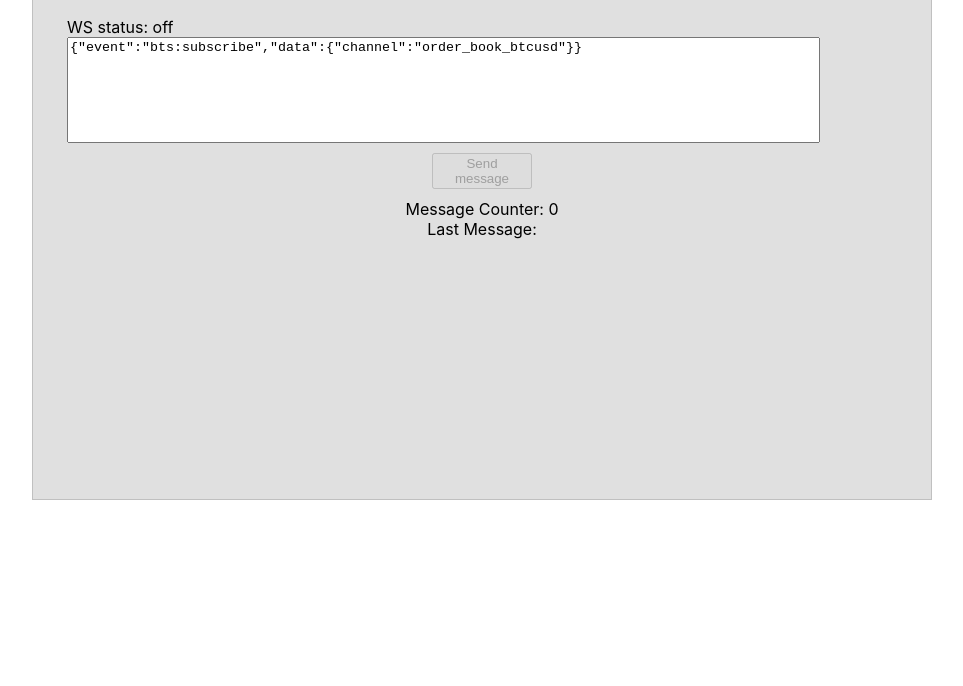
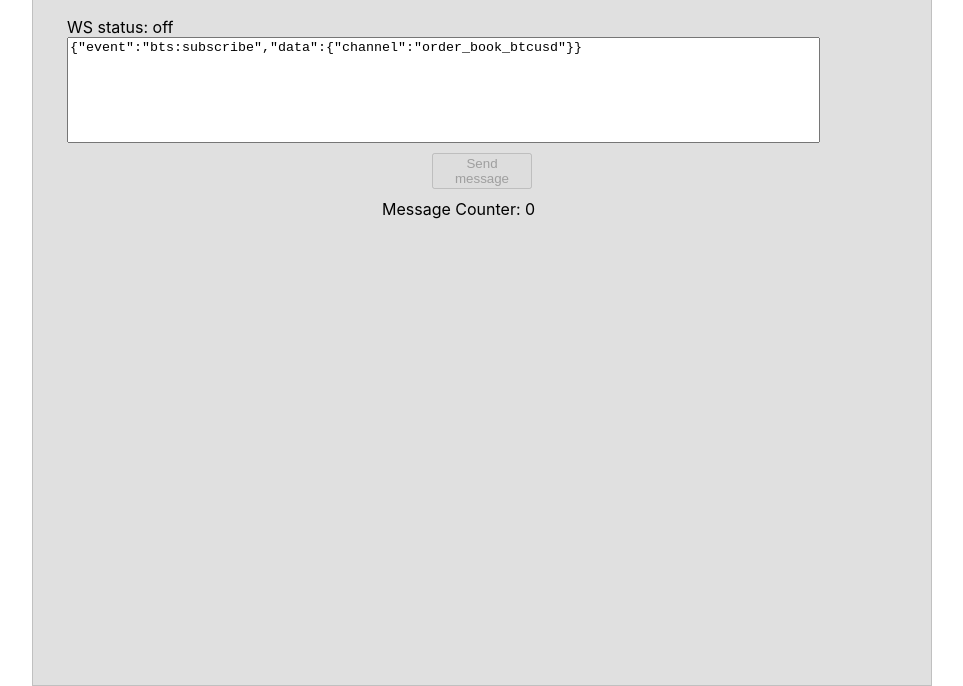
Before and after one commit to GiorgeCh/ws_msg_counter, a React app: page / in a window 1280 px wide. Shown: the part 114-800 px from the top of the page, without its empty margins (158-1121 px from the left). Built offline with nearby package versions, Linux system fonts and the light colour scheme.

Commit message:
mui fixes

```diff
--- /dev/null
+++ b/src/assets/styles/components/ConnectionBox.mui.js
@@ -0,0 +1,7 @@
+
+
+export const CONTAINER_MAIN = {
+  display: 'flex',
+  flexDirection: 'column',
+  bgcolor: 'primary.main'
+}
--- a/src/assets/styles/components/MessageCounter.module.css
+++ b/src/assets/styles/components/MessageCounter.module.css
@@ -1,4 +1,4 @@
 .counter{
-  width: 100px;
+  width: 200px;
   margin: auto;
 }
--- /dev/null
+++ b/src/assets/styles/components/MessageCounter.mui.js
@@ -0,0 +1,20 @@
+
+
+export const CONTAINER_MAIN = {
+  display: 'flex',
+  flexDirection: 'column',
+  alignItems: 'center',
+  bgcolor: 'primary.main',
+  minHeight: '300px',
+  flexGrow: 1
+}
+
+export const CONTAINER_MESSAGE = {
+  display: 'flex',
+  flexDirection: 'column',
+  alignItems: 'center',
+  bgcolor: 'primary.main',
+  minHeight: '300px',
+  flexGrow: 1,
+  overflow: 'auto'
+}
--- /dev/null
+++ b/src/assets/styles/pages/App.mui.js
@@ -0,0 +1,18 @@
+
+export const CONTAINER_MAIN = {
+  alignItems: 'center',
+  display: 'flex',
+  flexDirection: 'column',
+  justifyContent: 'center',
+  bgcolor: 'primary.main',
+  border: 1,
+  borderColor: 'primary.border',
+  padding: '0!important',
+  position: 'absolute',
+  left: 0,
+  right: 0,
+  marginLeft: 'auto',
+  marginRight: 'auto',
+  height: '100%',
+  overflow: 'hidden'
+}
--- a/src/components/ConnectionBox.js
+++ b/src/components/ConnectionBox.js
@@ -2,6 +2,8 @@ import React from 'react';
 import { Container } from '@mui/material';
 
 import styles from '../assets/styles/components/ConnectionBox.module.css';
+import { CONTAINER_MAIN } from '../assets/styles/components/ConnectionBox.mui.js';
+
 import { useSocketContext } from '../contexts/SocketContext.js';
 import { DEFAULT_SOCKET_URL, DEFAULT_SOCKET_MESSAGE, SOCKET_STATUS_ON, SOCKET_STATUS_OFF, SOCKET_STATUS_CONNECTING, SOCKET_STATUS_CLOSING } from '../constants/socket.js';
 
@@ -36,11 +38,7 @@ const ConnectionBox = () => {
     return (
         <Container
             width="100%"
-            sx={{
-                display: 'flex',
-                flexDirection: 'column',
-                bgcolor: 'primary.main'
-            }}
+            sx={CONTAINER_MAIN}
         >
             <div className={styles.url_container}>
                 <input className={styles.url_input} defaultValue={DEFAULT_SOCKET_URL} type="text" onChange={event => urlInputValue = event.target.value} />
--- a/src/components/MessageCounter.js
+++ b/src/components/MessageCounter.js
@@ -1,11 +1,13 @@
 import React from 'react';
 import { Container } from '@mui/material';
 
-import styles from '../assets/styles/components/ConnectionBox.module.css';
+import styles from '../assets/styles/components/MessageCounter.module.css';
+import { CONTAINER_MAIN, CONTAINER_MESSAGE } from '../assets/styles/components/MessageCounter.mui.js';
+
 import { useMessagesContext } from '../contexts/MessagesContext.js';
 import { useCounterContext } from '../contexts/CounterContext.js';
 
-const ConnectionBox = () => {
+const MessageCounter = () => {
     const { lastMessage } = useMessagesContext();
     const { counter } = useCounterContext();
 
@@ -16,20 +18,14 @@ const ConnectionBox = () => {
      */
 
     return (
-        <Container
-            sx={{
-                display: 'flex',
-                flexDirection: 'column',
-                alignItems: 'center',
-                bgcolor: 'primary.main',
-                minHeight: '300px'
-            }}
-        >
+        <Container sx={CONTAINER_MAIN}>
             <label className={styles.counter}>Message Counter: {counter}</label>
-            <label>Last Message:<br/>{lastMessage}</label>
+            <Container sx={CONTAINER_MESSAGE}>
+                <label>{lastMessage}</label>
+            </Container>
         </Container>
 
     );
 }
 
-export default ConnectionBox;
+export default MessageCounter;
--- a/src/pages/App.js
+++ b/src/pages/App.js
@@ -3,6 +3,7 @@ import { Container } from '@mui/material';
 
 import ContextStore from '../modules/ContextStore.js';
 import { MuiSkinThemeProvider } from '../assets/themes/MuiTheme.js';
+import { CONTAINER_MAIN } from '../assets/styles/pages/App.mui.js';
 
 import WebsocketModule from '../modules/WebsocketModule.js';
 import ConnectionBox from '../components/ConnectionBox.js';
@@ -14,21 +15,8 @@ function App() {
   return (
     <ContextStore>
       <MuiSkinThemeProvider>
-
         <WebsocketModule />
-        <Container
-          maxWidth="md"
-          sx={{
-            alignItems: 'center',
-            display: 'flex',
-            flexDirection: 'column',
-            justifyContent: 'center',
-            bgcolor: 'primary.main',
-            border: 1,
-            borderColor: 'primary.border',
-            padding: '0!important'
-          }}
-        >
+        <Container maxWidth="md" sx={CONTAINER_MAIN}>
           <Header />
           <ConnectionBox />
           <MessageCounter />
```
